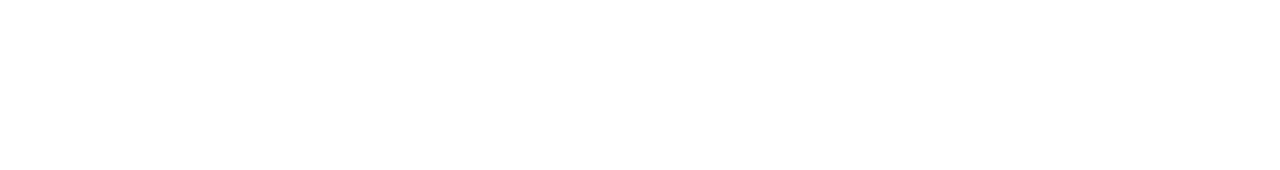
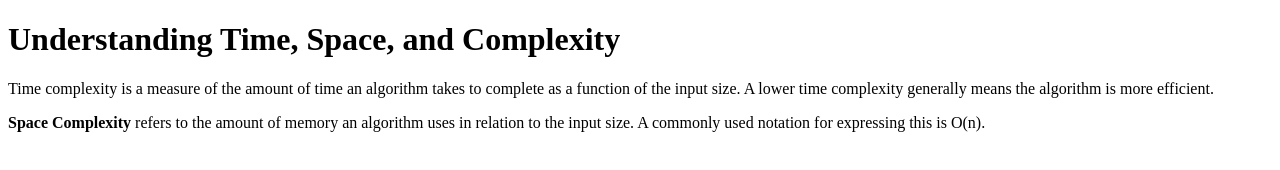
Before and after one commit to acciojob/time-and-space-complexity-Gauravbhardwaj25, a website: page main.html in a window 1280 px wide. Drawn offline with Linux system fonts and the light colour scheme.

Commit message:
created a submission

```diff
--- a/main.html
+++ b/main.html
@@ -1,16 +1,16 @@
 <!DOCTYPE html>
+<html lang="en">
+<head>
+    <meta charset="UTF-8">
+    <title>Time, Space, and Complexity</title>
+</head>
+<body>
 
-<html>
+    <h1>Understanding Time, Space, and Complexity</h1>
 
-<head>
-	<link rel="stylesheet" href="styles.css">
-</head>
+    <p>Time complexity is a measure of the amount of time an algorithm takes to complete as a function of the input size. A lower time complexity generally means the algorithm is more efficient.</p>
 
-<body>
-	<!-- the entire body must be written by student -->
-    <script type="text/javascript" src="./script.js">
-</script>
+    <p><b>Space Complexity</b> refers to the amount of memory an algorithm uses in relation to the input size. A commonly used notation for expressing this is O(n).</p>
 
 </body>
-
 </html>
```
